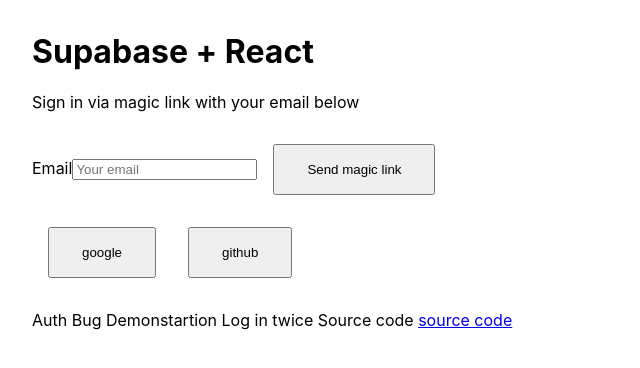
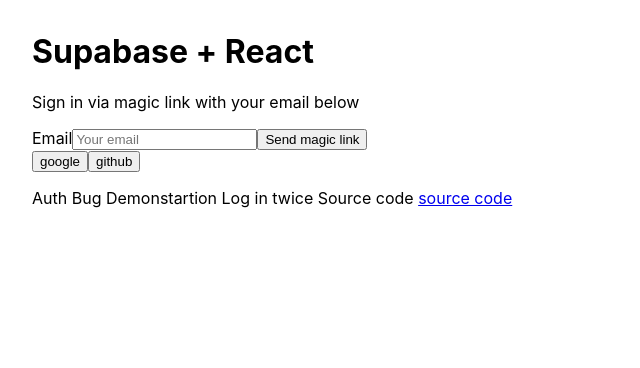
Before and after one commit to jspears/authbug, a React (Create React App) app: page / in a window 1280 px wide. Shown: the top 368 px of the page, without its empty margins (0-640 px from the left). Built offline with nearby package versions, Linux system fonts and the light colour scheme.

Commit message:
fix paths

```diff
--- a/src/index.css
+++ b/src/index.css
@@ -20,7 +20,7 @@
 body {
   margin: 2rem;
 }
-button {
+button .block {
   padding: 1rem 2rem;
   margin:1rem;
 }
```
